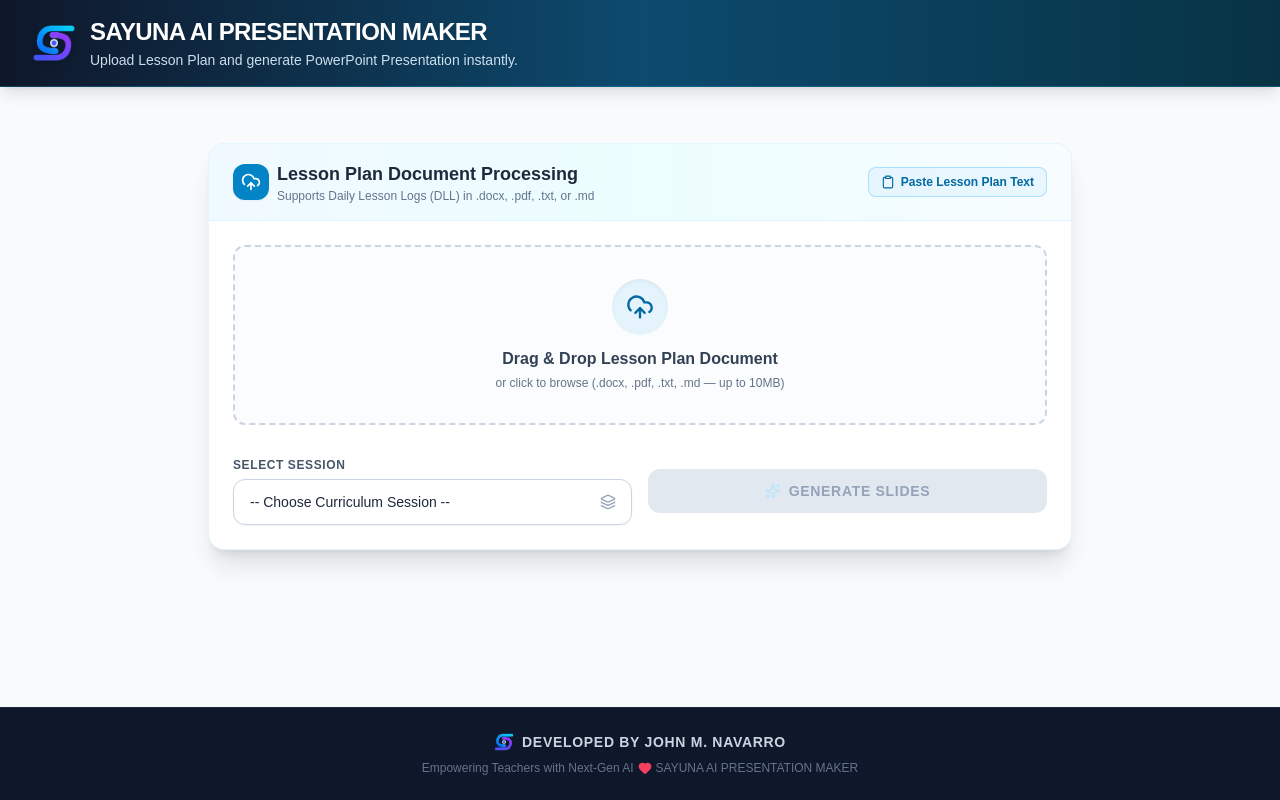
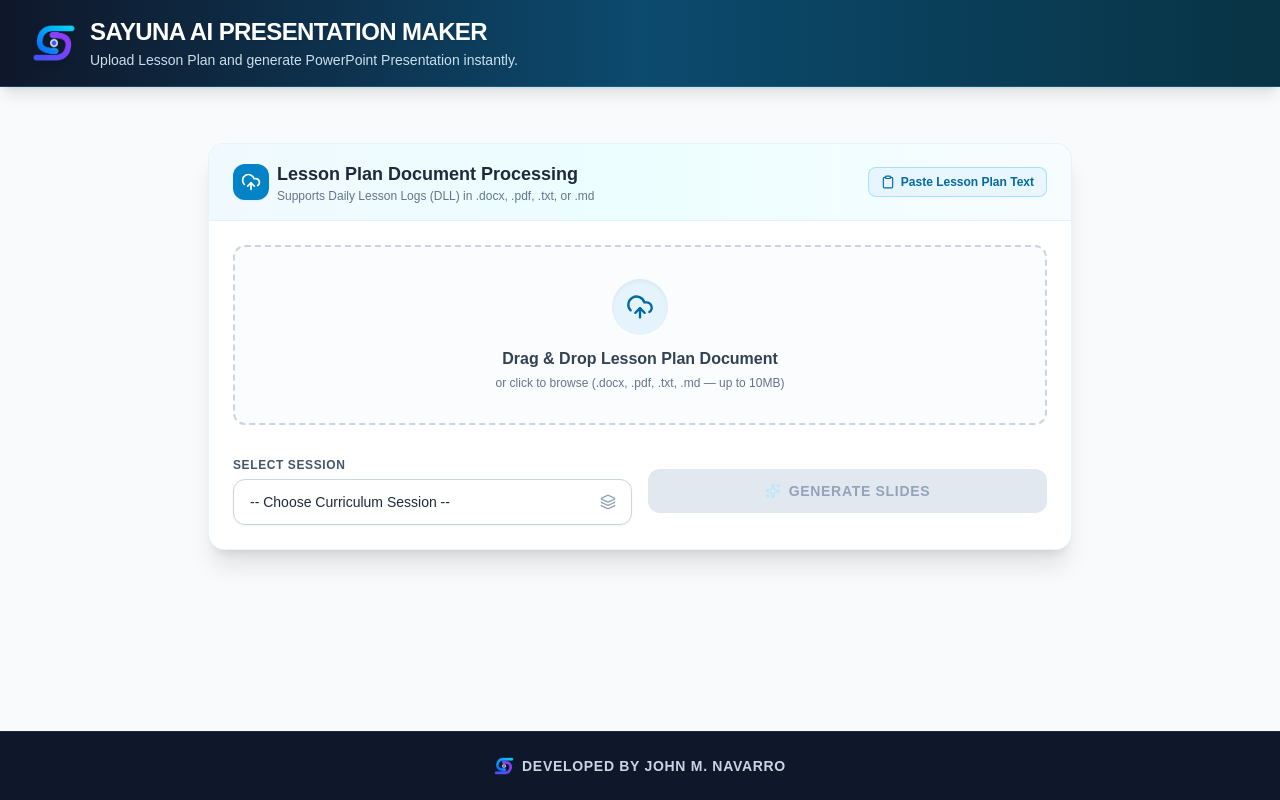
Before and after one commit to Mokie04/Presentation-Maker-101, a Next.js app: page / in a window 1280 px wide. Built offline with nearby package versions, Linux system fonts and the light colour scheme.

Commit message:
chore(footer): remove slogan line, leaving clean developer credit and logo

```diff
--- a/src/components/Footer.tsx
+++ b/src/components/Footer.tsx
@@ -1,10 +1,9 @@
 import React from 'react';
-import { Heart } from 'lucide-react';
 
 export function Footer() {
   return (
     <footer className="w-full bg-slate-900 border-t border-slate-800 text-slate-400 py-6 mt-16">
-      <div className="max-w-7xl mx-auto px-4 sm:px-6 lg:px-8 text-center space-y-2">
+      <div className="max-w-7xl mx-auto px-4 sm:px-6 lg:px-8 text-center">
         <div className="flex items-center justify-center gap-2">
           {/* eslint-disable-next-line @next/next/no-img-element */}
           <img
@@ -16,11 +15,6 @@
             DEVELOPED BY JOHN M. NAVARRO
           </p>
         </div>
-        <p className="text-xs text-slate-500 flex items-center justify-center gap-1">
-          <span>Empowering Teachers with Next-Gen AI</span>
-          <Heart className="w-3.5 h-3.5 text-rose-500 fill-rose-500 inline" />
-          <span>SAYUNA AI PRESENTATION MAKER</span>
-        </p>
       </div>
     </footer>
   );
```
